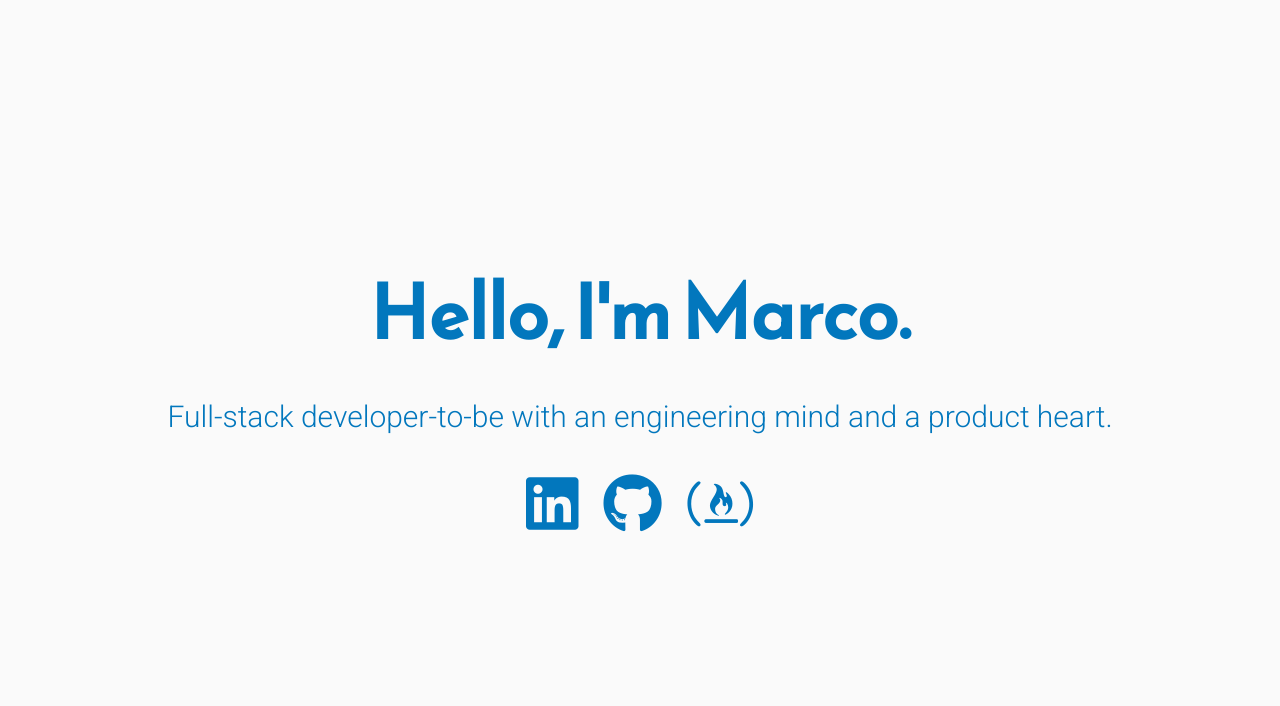
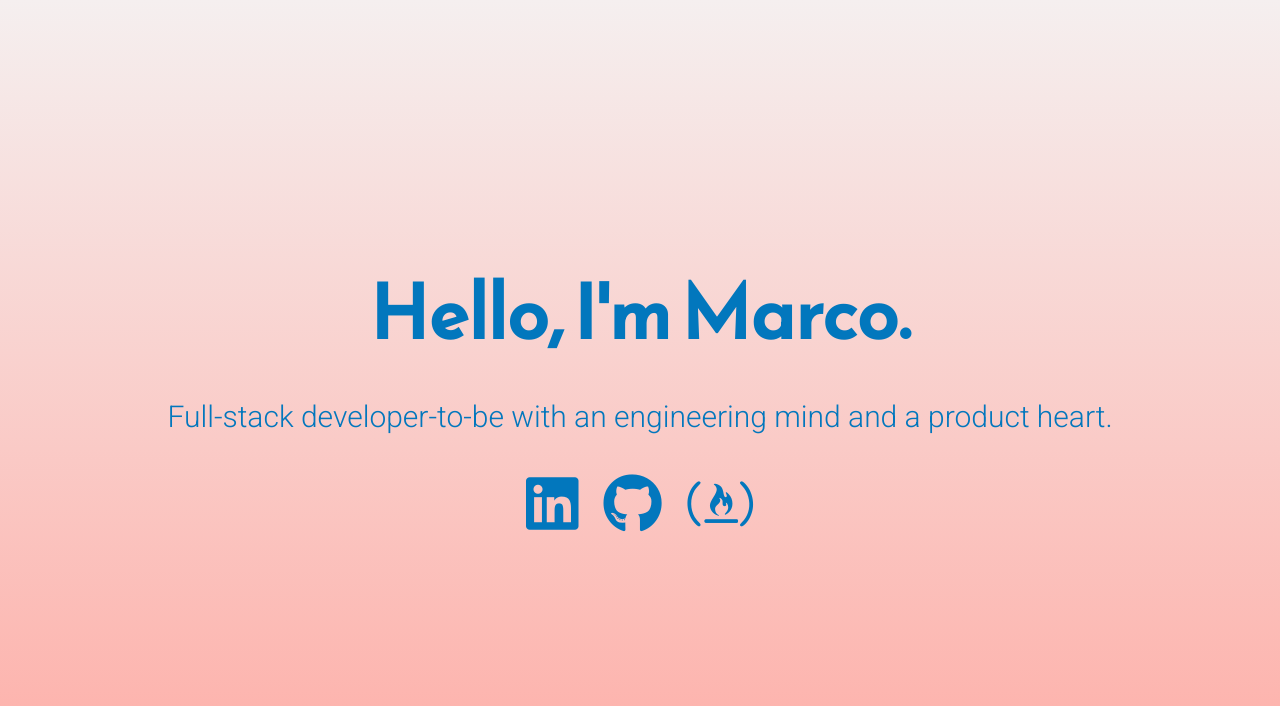
Before and after one commit to mrcknz/mrcknz.github.io, a plain HTML site: page index.html in a window 1280 px wide. Drawn offline with Linux system fonts and the light colour scheme.

Commit message:
changed backgroud color

```diff
--- a/style.css
+++ b/style.css
@@ -115,7 +115,7 @@ main>.tagline {
 /* Theme */
 
 main {
-    background: #FAFAFA;
+    background-image: linear-gradient(to top, #feada6 0%, #f5efef 100%);
     color: #0277BD;
 }
 
```
